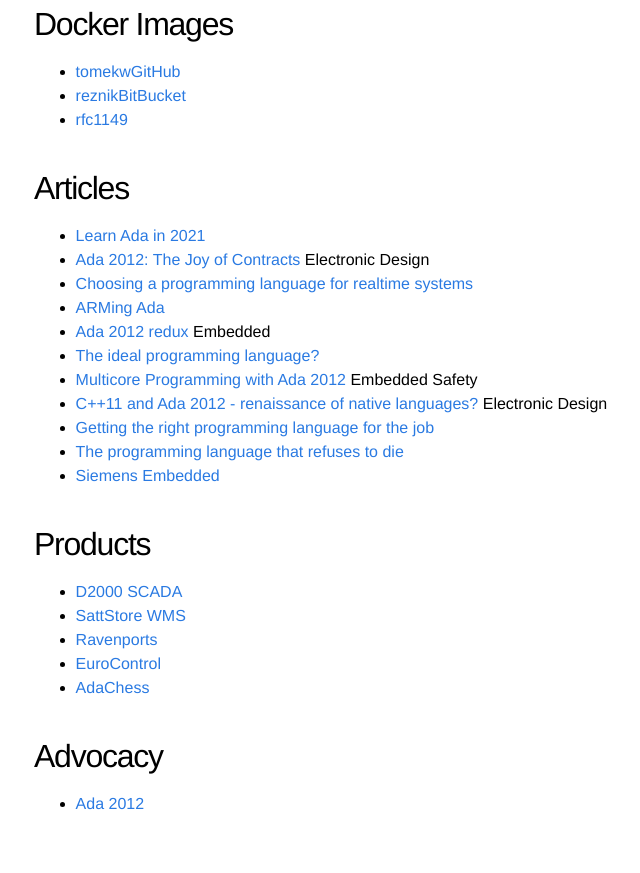
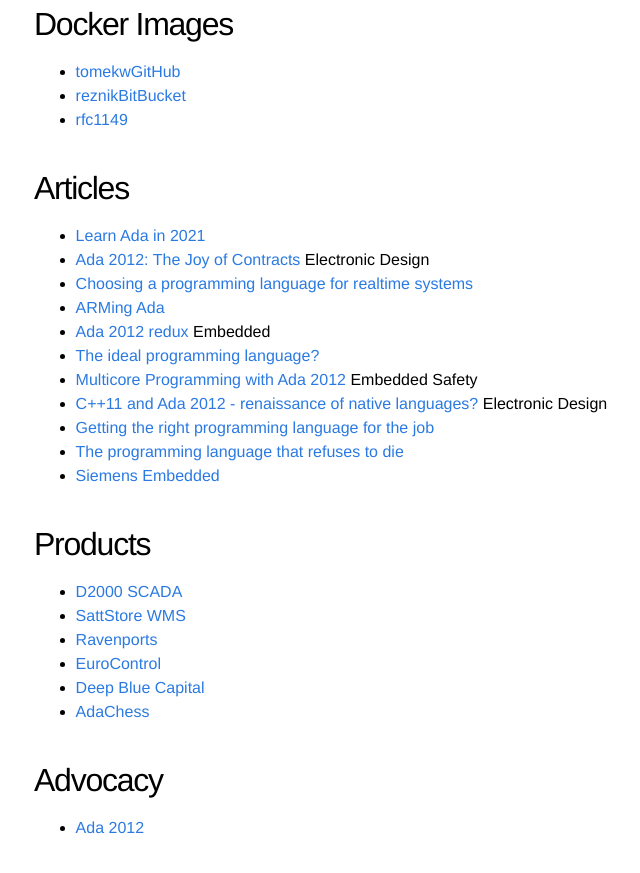
Before and after one commit to quornings/quornings.github.io, a Jekyll site: the page built from ada/blogs.md, in a window 1280 px wide and 900 px high, scrolled down 1578 px. Shown: the top 873 px of the window, without its empty margins (206-846 px from the left). Built offline with Jekyll 4.4.1, drawn with Linux system fonts in a browser that asks for light colours.

Commit message:
Add Deep Blue Capital

```diff
--- a/ada/blogs.md
+++ b/ada/blogs.md
@@ -79,6 +79,7 @@ Vulnerabilities
 - [SattStore WMS](https://www.consafelogistics.com/products/sattstore-wms/)
 - [Ravenports](http://www.ravenports.com)
 - [EuroControl](https://www.eurocontrol.int)
+- [Deep Blue Capital](https://www.deepbluecap.com)
 - [AdaChess](http://www.adachess.com)
 
 ## Advocacy
```
